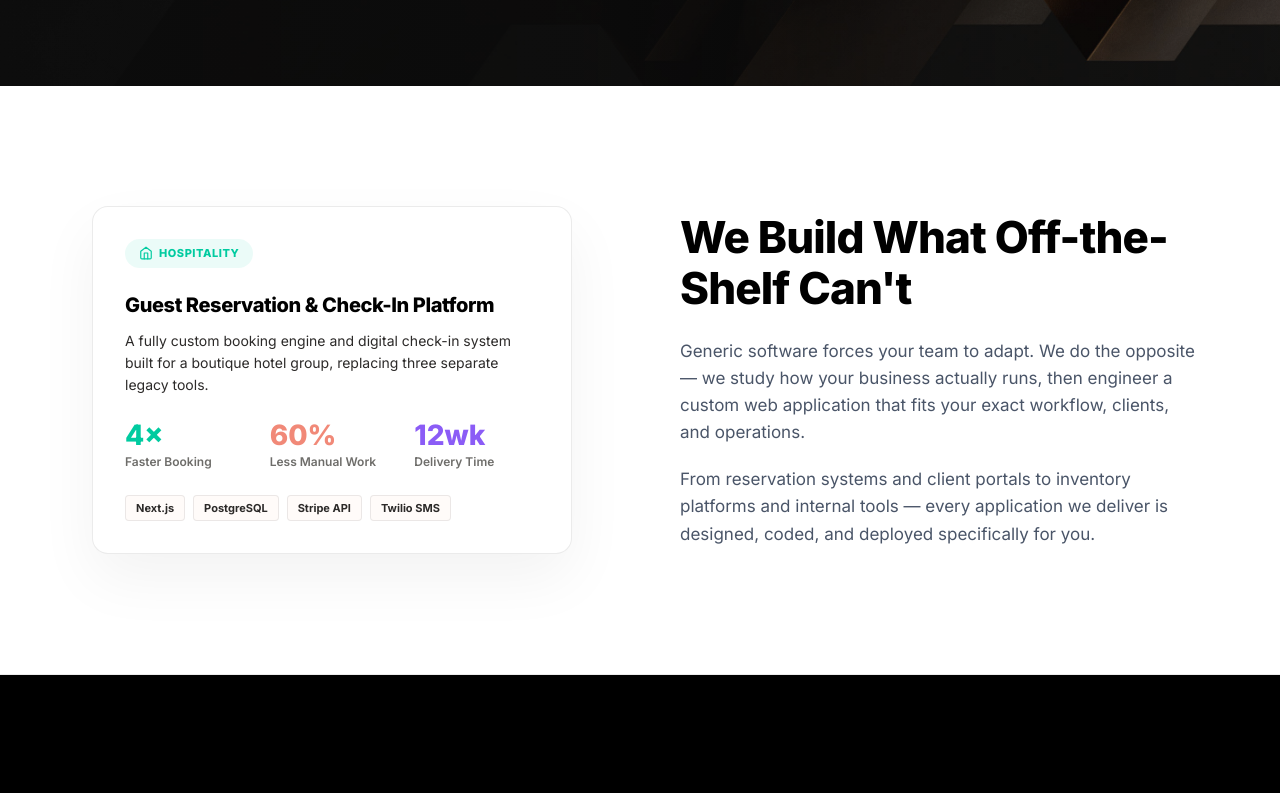
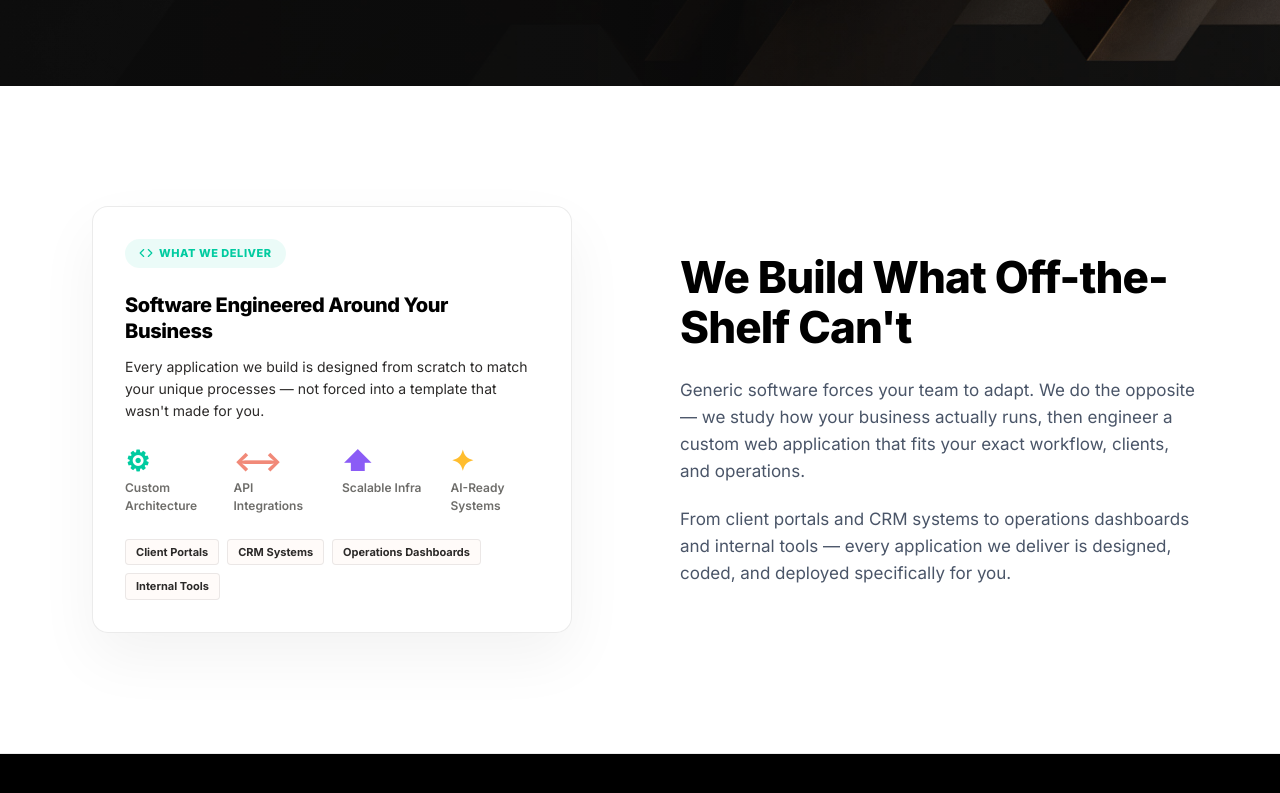
Before and after one commit to rommyansar/theskylineagency, a Next.js app: page / in a window 1280 px wide. Shown: the part 640-1433 px from the top of the page. Built offline with nearby package versions, Linux system fonts and the light colour scheme.

Commit message:
content: make featured card industry-agnostic with generic capabilities and solution types

```diff
--- a/app/components/ClientChaseSection.tsx
+++ b/app/components/ClientChaseSection.tsx
@@ -9,42 +9,46 @@ export default function ClientChaseSection() {
           {/* Left Column: Mini Case Study Card */}
           <div className="chase-left-col">
             <div className="reminders-card" style={{ padding: '32px' }}>
-              {/* Industry Badge */}
+              {/* Badge */}
               <div style={{ display: 'inline-flex', alignItems: 'center', gap: '6px', backgroundColor: 'rgba(0, 203, 160, 0.08)', padding: '6px 14px', borderRadius: '20px', marginBottom: '24px' }}>
                 <svg width="14" height="14" viewBox="0 0 24 24" fill="none" stroke="var(--accent-teal)" strokeWidth="2" strokeLinecap="round" strokeLinejoin="round">
-                  <path d="M3 9l9-7 9 7v11a2 2 0 0 1-2 2H5a2 2 0 0 1-2-2z" />
-                  <polyline points="9 22 9 12 15 12 15 22" />
+                  <polyline points="16 18 22 12 16 6" />
+                  <polyline points="8 6 2 12 8 18" />
                 </svg>
-                <span style={{ fontSize: '11px', fontWeight: 800, color: 'var(--accent-teal)', textTransform: 'uppercase', letterSpacing: '0.05em' }}>Hospitality</span>
+                <span style={{ fontSize: '11px', fontWeight: 800, color: 'var(--accent-teal)', textTransform: 'uppercase', letterSpacing: '0.05em' }}>What We Deliver</span>
               </div>
 
-              {/* Project Title */}
+              {/* Title */}
               <h3 style={{ fontSize: '20px', fontWeight: 800, color: 'var(--text-primary)', marginBottom: '12px', lineHeight: '1.3' }}>
-                Guest Reservation & Check-In Platform
+                Software Engineered Around Your Business
               </h3>
               <p style={{ fontSize: '14px', color: 'var(--text-secondary)', lineHeight: '1.6', marginBottom: '24px' }}>
-                A fully custom booking engine and digital check-in system built for a boutique hotel group, replacing three separate legacy tools.
+                Every application we build is designed from scratch to match your unique processes — not forced into a template that wasn&apos;t made for you.
               </p>
 
-              {/* Key Results */}
+              {/* Capability Highlights */}
               <div style={{ display: 'flex', gap: '20px', marginBottom: '24px' }}>
                 <div style={{ flex: 1 }}>
-                  <div style={{ fontSize: '28px', fontWeight: 800, color: 'var(--accent-teal)', lineHeight: 1 }}>4×</div>
-                  <div style={{ fontSize: '12px', color: 'var(--text-muted)', marginTop: '4px', fontWeight: 600 }}>Faster Booking</div>
+                  <div style={{ fontSize: '28px', fontWeight: 800, color: 'var(--accent-teal)', lineHeight: 1 }}>⚙</div>
+                  <div style={{ fontSize: '12px', color: 'var(--text-muted)', marginTop: '4px', fontWeight: 600 }}>Custom Architecture</div>
                 </div>
                 <div style={{ flex: 1 }}>
-                  <div style={{ fontSize: '28px', fontWeight: 800, color: '#F18978', lineHeight: 1 }}>60%</div>
-                  <div style={{ fontSize: '12px', color: 'var(--text-muted)', marginTop: '4px', fontWeight: 600 }}>Less Manual Work</div>
+                  <div style={{ fontSize: '28px', fontWeight: 800, color: '#F18978', lineHeight: 1 }}>⟷</div>
+                  <div style={{ fontSize: '12px', color: 'var(--text-muted)', marginTop: '4px', fontWeight: 600 }}>API Integrations</div>
                 </div>
                 <div style={{ flex: 1 }}>
-                  <div style={{ fontSize: '28px', fontWeight: 800, color: '#8B5CF6', lineHeight: 1 }}>12wk</div>
-                  <div style={{ fontSize: '12px', color: 'var(--text-muted)', marginTop: '4px', fontWeight: 600 }}>Delivery Time</div>
+                  <div style={{ fontSize: '28px', fontWeight: 800, color: '#8B5CF6', lineHeight: 1 }}>⬆</div>
+                  <div style={{ fontSize: '12px', color: 'var(--text-muted)', marginTop: '4px', fontWeight: 600 }}>Scalable Infra</div>
+                </div>
+                <div style={{ flex: 1 }}>
+                  <div style={{ fontSize: '28px', fontWeight: 800, color: '#FFBD2E', lineHeight: 1 }}>✦</div>
+                  <div style={{ fontSize: '12px', color: 'var(--text-muted)', marginTop: '4px', fontWeight: 600 }}>AI-Ready Systems</div>
                 </div>
               </div>
 
-              {/* Tech Stack Pills */}
+              {/* Solution Type Pills */}
               <div style={{ display: 'flex', gap: '8px', flexWrap: 'wrap' }}>
-                {['Next.js', 'PostgreSQL', 'Stripe API', 'Twilio SMS'].map((tech) => (
+                {['Client Portals', 'CRM Systems', 'Operations Dashboards', 'Internal Tools'].map((tech) => (
                   <span key={tech} style={{ fontSize: '11px', fontWeight: 700, color: 'var(--text-secondary)', backgroundColor: 'var(--bg-primary)', padding: '4px 10px', borderRadius: '4px', border: '1px solid var(--border-light)' }}>
                     {tech}
                   </span>
@@ -62,7 +66,7 @@ export default function ClientChaseSection() {
             </p>
 
             <p className="chase-desc">
-              From reservation systems and client portals to inventory platforms and internal tools — every application we deliver is designed, coded, and deployed specifically for you.
+              From client portals and CRM systems to operations dashboards and internal tools — every application we deliver is designed, coded, and deployed specifically for you.
             </p>
           </div>
 
```
